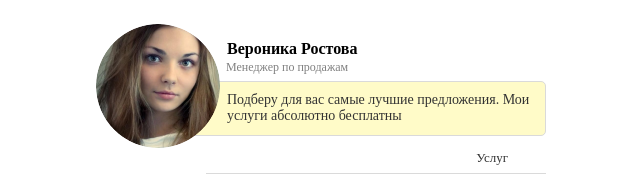
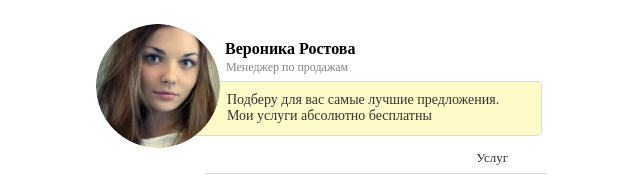
Before and after one commit to denysoleksiienko/011220201540, a React (Create React App) app: page / in a window 1280 px wide. Shown: the top 183 px of the page, without its empty margins (319-959 px from the left). Built offline with nearby package versions, Linux system fonts and the light colour scheme.

Commit message:
fix: padding for user block

```diff
--- a/src/components/User/User.scss
+++ b/src/components/User/User.scss
@@ -24,7 +24,7 @@
   &__about h1 {
     font-weight: bold;
     font-size: 16px;
-    padding-left: 45px;
+    padding-left: 43px;
     margin-bottom: 3px;
   }
 
@@ -39,7 +39,7 @@
     color: #808080;
     font-size: 12px;
     padding: 10px 14px 11px 44px;
-    max-width: 100%;
+    max-width: 99%;
     border-radius: 5px;
     background: #fffbc8;
     border: 1px solid #dadada;
```
